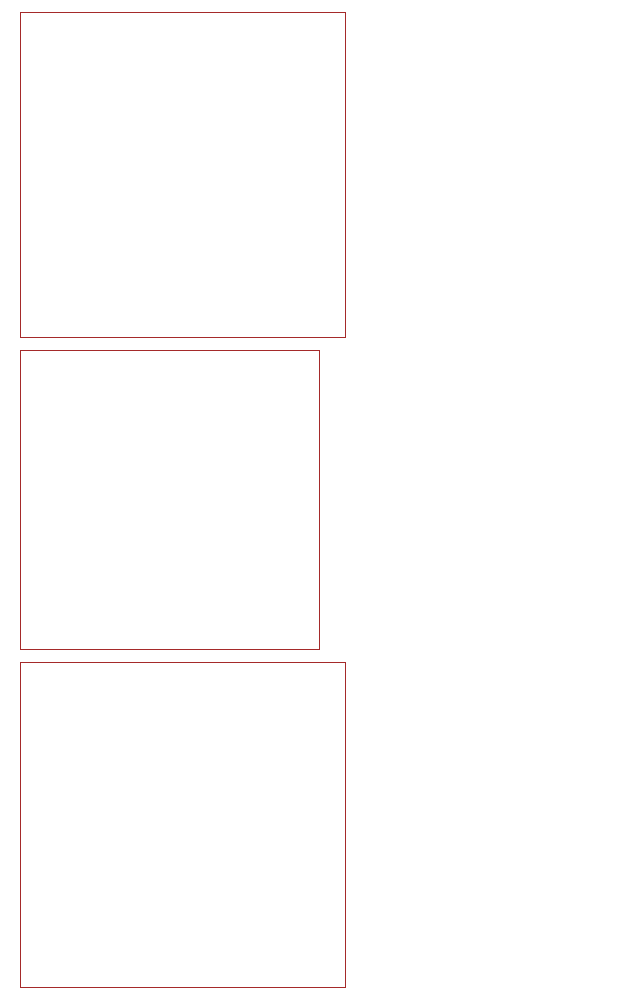
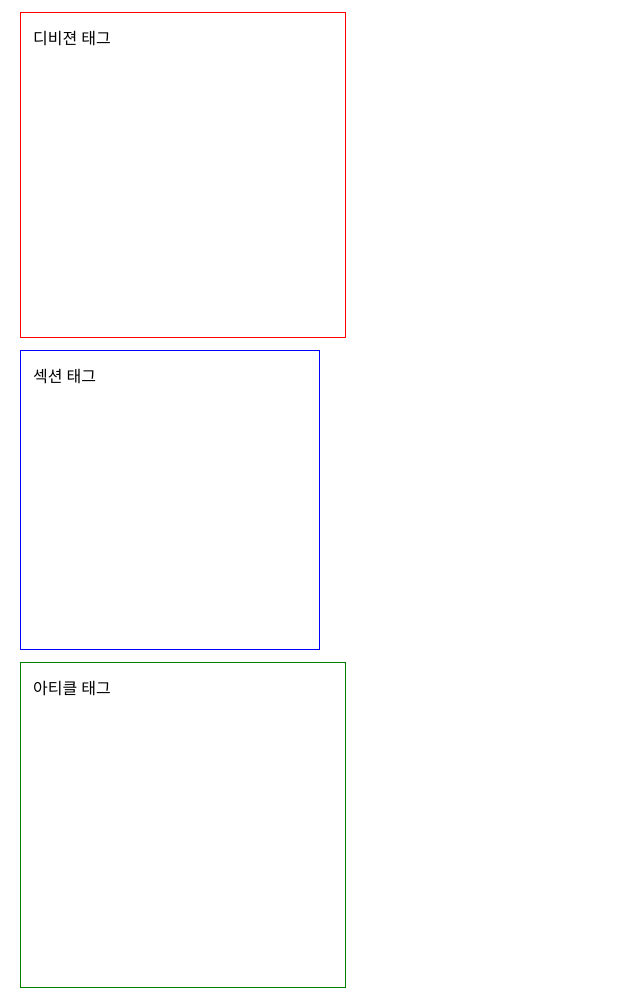
Before and after one commit to 9diin/oz-coding-prev, a plain HTML site: page day-03/lesson-01.html in a window 1280 px wide. Shown: the whole page, without its empty margins (0-640 px from the left). Drawn offline with Linux system fonts and the light colour scheme.

Commit message:
오즈코딩스쿨 - HTML 강의자료 4일차

```diff
--- a/day-03/lesson-01.css
+++ b/day-03/lesson-01.css
@@ -1,3 +1,39 @@
+* {
+    /* 두 코드는 같은 의미 */
+    /* margin-top: 12px;
+    margin-bottom: 12px;
+    margin-right: 12px;
+    margin-left: 12px; */
+
+    /* margin: 12px; */
+
+    /* 두 코드는 같은 의미 */
+    /* margin: 12px, 12px, 12px, 12px; */
+    /* margin: 12px; */
+
+    /* 두 코드는 같은 의미 */
+    /* margin: 12px, 24px, 12px, 24px; */
+    /* margin: 12px, 24px; */
+}
+
+* {
+    /* 두 코드는 같은 의미 */
+    /* padding-top: 12px;
+    padding-bottom: 12px;
+    padding-right: 12px;
+    padding-left: 12px;
+
+    padding: 12px; */
+
+    /* 두 코드는 같은 의미 */
+    /* padding: 12px, 12px, 12px, 12px;
+    padding: 12px; */
+
+    /* 두 코드는 같은 의미 */
+    /* padding: 12px, 24px, 12px, 24px;
+    padding: 12px, 24px; */
+}
+
 div {
     width: 300px;
     height: 300px;
@@ -5,7 +41,7 @@ div {
     padding: 12px;
     margin: 12px;
 
-    border: 1px solid brown;
+    border: 1px solid red;
 }
 
 section {
@@ -17,7 +53,7 @@ section {
     padding: 12px;
     margin: 12px;
 
-    border: 1px solid brown;
+    border: 1px solid blue;
 }
 
 article {
@@ -29,5 +65,5 @@ article {
     padding: 12px;
     margin: 12px;
 
-    border: 1px solid brown;
+    border: 1px solid green;
 }
--- a/day-03/lesson-01.html
+++ b/day-03/lesson-01.html
@@ -8,10 +8,10 @@
     </head>
     <body>
         <!-- 박스 모델을 구성하는 속성 다루기 -->
-        <!-- HTML 문서에서 사용된 각각의 요소가 어떤 원리로 웹 브라우저에 배치되어 표시되는지 이해하려면 박스모델(box model)을 알아야 합니다. -->
-        <!-- 박스 모델은 모든 HTML 요소가 사각형의 박스로 둘러 쌓여 있다는 개념입니다. -->
+        <!-- HTML 문서에서 사용된 각각의 요소가 어떤 원리로 웹 브라우저에 배치되어 표시되는지 이해하려면 박스모델(box-model)을 알아야 합니다. -->
+        <!-- 박스모델은 모든 HTML 요소가 사각형의 박스로 둘러 쌓여 있다는 개념입니다. -->
 
-        <!-- margin - border - padding - content 순으로 이해해보자 -->
+        <!-- margin  - border - padding - content 순으로 이해하시면 됩니다. -->
         <!-- - margin: 요소의 외부 여백을 의미합니다. -->
         <!-- - border: 요소의 테두리(경계선)을 의미합니다. -->
         <!-- - padding: 요소의 내부 여백을 의미합니다. -->
@@ -20,13 +20,13 @@
         <!-- 1. margin 영역 -->
         <!-- margin은 박스 모델에서 가장 외부에 있는 영역으로, 요소의 외부 여백을 담당합니다. -->
         <!-- 박스 모델은 사각형 모양이라서 각 방향에 해당하는 속성이 독립적으로 존재합니다. -->
-        <!-- margin 영역을 다룰 때 사용할 수 있는 속성으로는 margin-top, margin-right, margin-bottom, margin-left가 있고-->
+        <!-- margin 영역을 다룰 때 사용할 수 있는 속성으로 margin-top, margin-bottom, margin-right, maring-left가 있고 -->
         <!-- 모든 방향을 통합해 margin 속성으로 사용할 수도 있습니다. -->
 
-        <!-- margin: <margin-top>, <margin-right>, <margin-bottom>, <margin-left>
-        margin: <margin-top>, <margin-right>, <margin-bottom>
-        margin: <margin-top & margin-bottom>, <margin-right & margin-left>
-        margin: <margin-top & margin-right & margin-bottom & margin-left>  -->
+        <!-- margin: <margin-top>, <margin-right>, <margin-bottom>, <margin-left> -->
+        <!-- margin: <margin-top>, <margin-right>, <margin-bottom> -->
+        <!-- margin: <margin-top & margin-bottom>, <margin-right & margin-left> -->
+        <!-- margin: <margin-top & margin-right & margin-bottom & margin-left> -->
 
         <!-- 2. border 영역 -->
         <!-- border 영역은 margin 보다 안쪽에 있으며, 요소의 테두리(경계선)을 담당합니다. -->
@@ -39,29 +39,32 @@
         <!-- * solid: 테두리를 실선으로 그립니다. -->
         <!-- * double: 테두리를 이중 실선으로 그립니다. -->
         <!-- * dotted: 테두리를 점선으로 그립니다. -->
-        <!-- * dashed: 테두리를 dotted보다 긴 점선으로 그립니다. -->
+        <!-- * dashed: 테두리를 dotted 보다 긴 점선으로 그립니다. -->
+
+        <!-- - color: 테두리 색상을 지정합니다. -->
 
         <!-- 3. padding 영역 -->
         <!-- padding 영역은 margin, border 영역보다 안쪽에 있으며 요소의 내부 여백을 담당합니다. -->
 
-        <!-- padding: <padding-top>, <padding-right>, <padding-bottom>, <padding-left>
-        padding: <padding-top>, <padding-right>, <padding-bottom>
-        padding: <padding-top & padding-right>, <padding-bottom & padding-left>
-        padding: <padding-top & padding-right & padding-bottom & padding-left>  -->
+        <!-- padding: <padding-top>, <padding-right>, <padding-bottom>, <padding-left> -->
+        <!-- padding: <padding-top>, <padding-right>, <padding-bottom> -->
+        <!-- padding: <padding-top & padding-bottom>, <padding-right & padding-left> -->
+        <!-- padding: <padding-top & padding-right & padding-bottom & padding-left> -->
 
         <!-- 4. content 영역 -->
         <!-- 박스 모델에서도 content 영역은 시작 태그와 종료 태그 사이에 사용된 콘텐츠가 속하는 영역입니다. -->
 
-        <!-- * width: content 영역의 너비 -->
+        <!-- * width: content  영역의 너비 -->
         <!-- * height: content 영역의 높이 -->
         <!-- * box-sizing: width와 height 속성은 content 영역에 직접 영향을 주는 속성이라서 때로는 의도치 않게 작동한다고 느껴질 때가 있습니다. -->
 
-        <div></div>
-        <!-- 326 * 326 으로 출력되는 이유 -->
+        <div>디비젼 태그</div>
+
+        <!-- 326 * 326 값으로 출력이 되는 이유 -->
         <!-- 웹 브라우저가 요소를 화면에 렌더링할 때, border, padding, content 영역의 너비와 높이를 종합적으로 계산하기 때문입니다. -->
         <!-- 즉, 화면에 보이는 요소의 너비와 높이는 외부 여백인 margin 영역을 제외하고 border, padding, content 영역을 전부 포함한 크기가 됩니다. -->
 
-        <!-- 해당 이슈를 해결하기 위한 가장 간단한 방법은 -->
+        <!-- 해당 이슈를 해결하기 위한 가장 간단한 방법론 -->
         <!-- 1. width 속성값을 border, padding 영역을 제외한 px 값으로 설정하는 겁니다. -->
         <!-- 하지만 이 방법은 content 영역의 너비와 높이를 하나하나 계산해야하고, padding이나 border의 값이 달라지면 다시 계산해야 하는 불편함이 있습니다. -->
 
@@ -69,7 +72,7 @@
         <!-- - content-box: width, height 속성의 적용 범위를 content 영역으로 제한합니다. -->
         <!-- - border-box: width, height 속성의 적용 범위를 border 영역으로 제한합니다. -->
 
-        <section></section>
-        <article></article>
+        <section>섹션 태그</section>
+        <article>아티클 태그</article>
     </body>
 </html>
```
